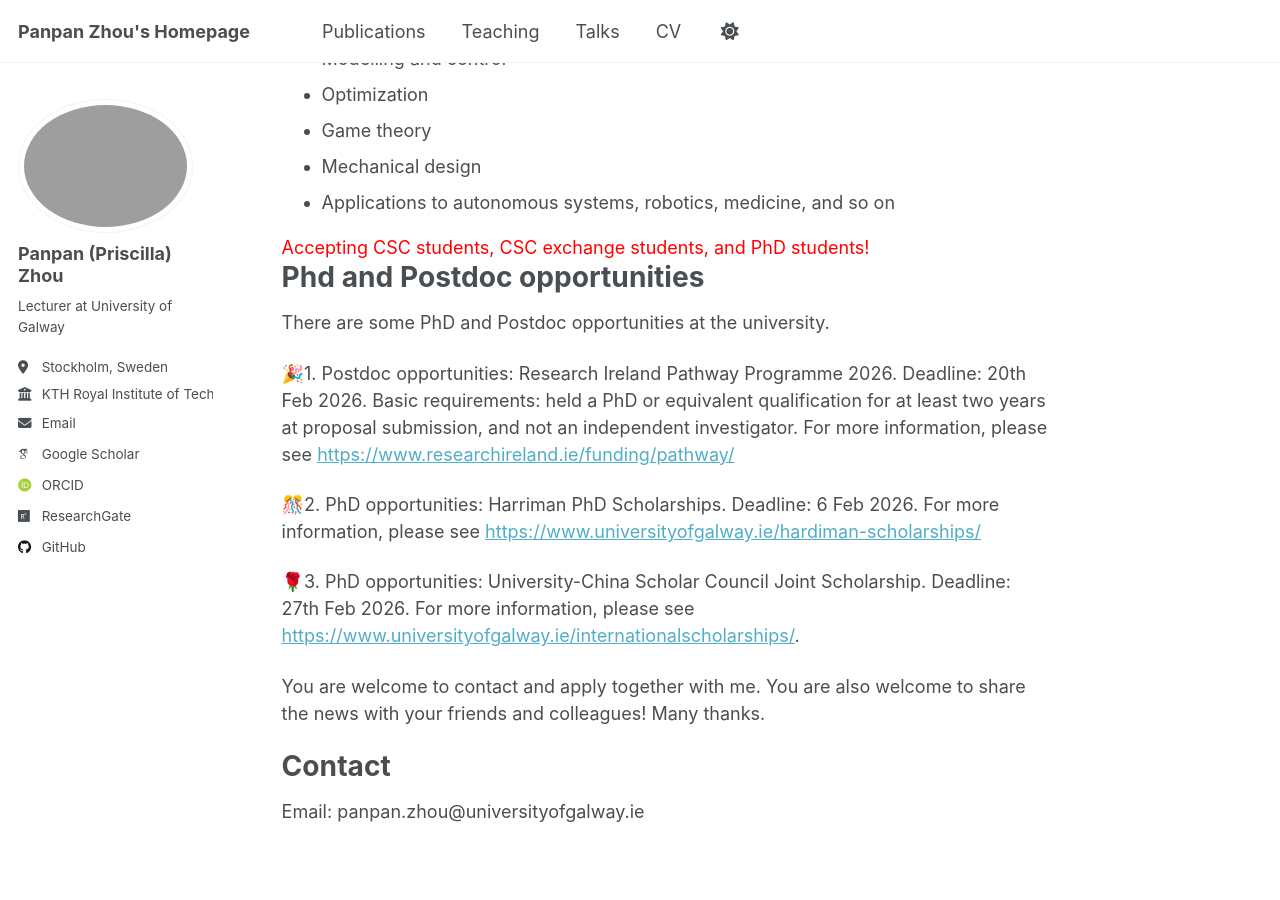
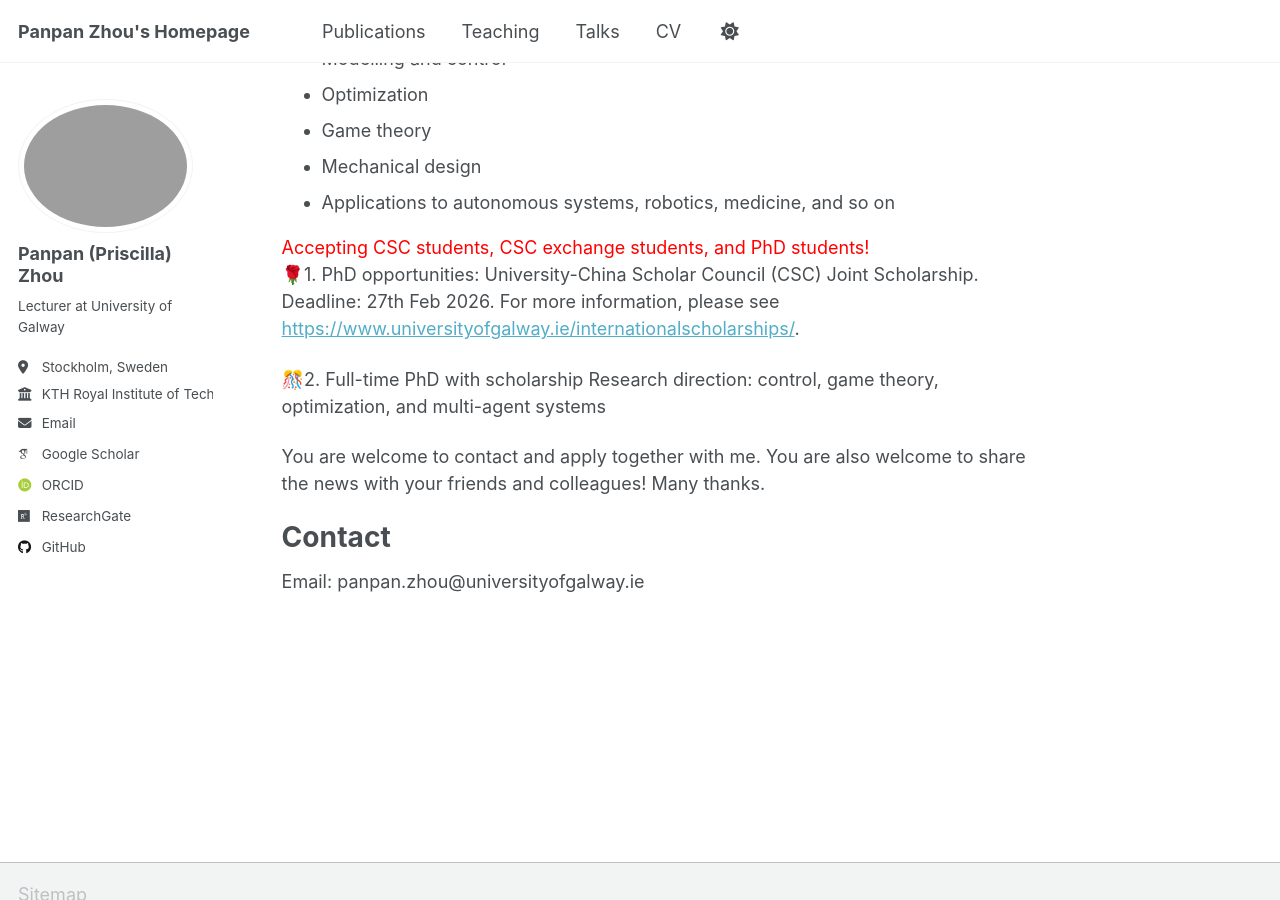
Before and after one commit to PanpanZhou11/Panpan-Zhou.github.io, a Jekyll site: the page built from _pages/about.md, in a window 1280 px wide and 900 px high, scrolled down 369 px. Built offline with Jekyll 4.4.1, drawn with Linux system fonts in a browser that asks for light colours; some web fonts are replaced; a script that is not in the unit is left out.

Commit message:
Update about.md

```diff
--- a/_pages/about.md
+++ b/_pages/about.md
@@ -23,21 +23,24 @@ Research Interest
 <font color="red">Accepting CSC students, CSC exchange students, and PhD students!</font>
 
 
-Phd and Postdoc opportunities
+<!--Phd and Postdoc opportunities
 ======
 There are some PhD and Postdoc opportunities at the university.
 
-🎉1. Postdoc opportunities: Research Ireland Pathway Programme 2026.
-Deadline: 20th Feb 2026.
+🎉1. Postdoc opportunities: Research Ireland Pathway Programme (Rolling).
 Basic requirements: held a PhD or equivalent qualification for at least two years at proposal submission, and not an independent investigator. For more information, please see [https://www.researchireland.ie/funding/pathway/](https://www.researchireland.ie/funding/pathway/)
 
-🎊2. PhD opportunities: Harriman PhD Scholarships.
-Deadline: 6 Feb 2026.
-For more information, please see [https://www.universityofgalway.ie/hardiman-scholarships/](https://www.universityofgalway.ie/hardiman-scholarships/)
+🎊2. PhD opportunities: Harriman PhD Scholarships (Rolling).
+For more information, please see [https://www.universityofgalway.ie/hardiman-scholarships/](https://www.universityofgalway.ie/hardiman-scholarships/) -->
 
-🌹3. PhD opportunities: University-China Scholar Council Joint Scholarship.
+🌹1. PhD opportunities: University-China Scholar Council (CSC) Joint Scholarship.
 Deadline: 27th Feb 2026.
 For more information, please see [https://www.universityofgalway.ie/internationalscholarships/](https://www.universityofgalway.ie/internationalscholarships/).
+
+🎊2. Full-time PhD with scholarship
+Research direction: control, game theory, optimization, and multi-agent systems
+
+
 
 You are welcome to contact and apply together with me. You are also welcome to share the news with your friends and colleagues! Many thanks.
 
```
